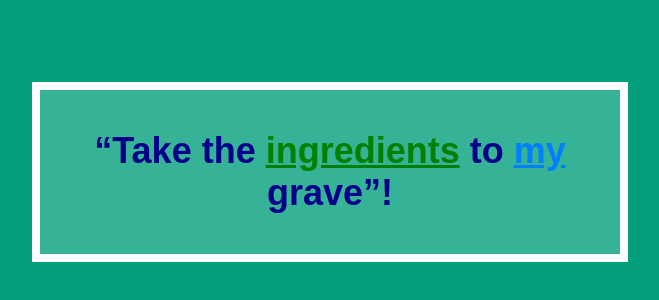
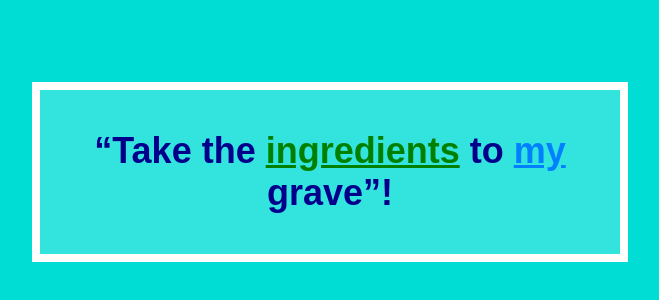
Before and after one commit to BrandonVasquez23/Exercises, a plain HTML site: page Hyperlink Narrative/page10.html in a window 1280 px wide. Shown: the part 248-548 px from the top of the page, without its empty margins (310-969 px from the left). Drawn offline with Linux system fonts and the light colour scheme.

Commit message:
teal again

```diff
--- a/Hyperlink Narrative/page10.html
+++ b/Hyperlink Narrative/page10.html
@@ -6,7 +6,7 @@
     <title>Page 3</title>
     <style>
         body {
-            background-color: #04a07c;
+            background-color: #00ddd5;
             font-family: Arial, sans-serif;
             margin: 0;
             padding: 20px;
```
